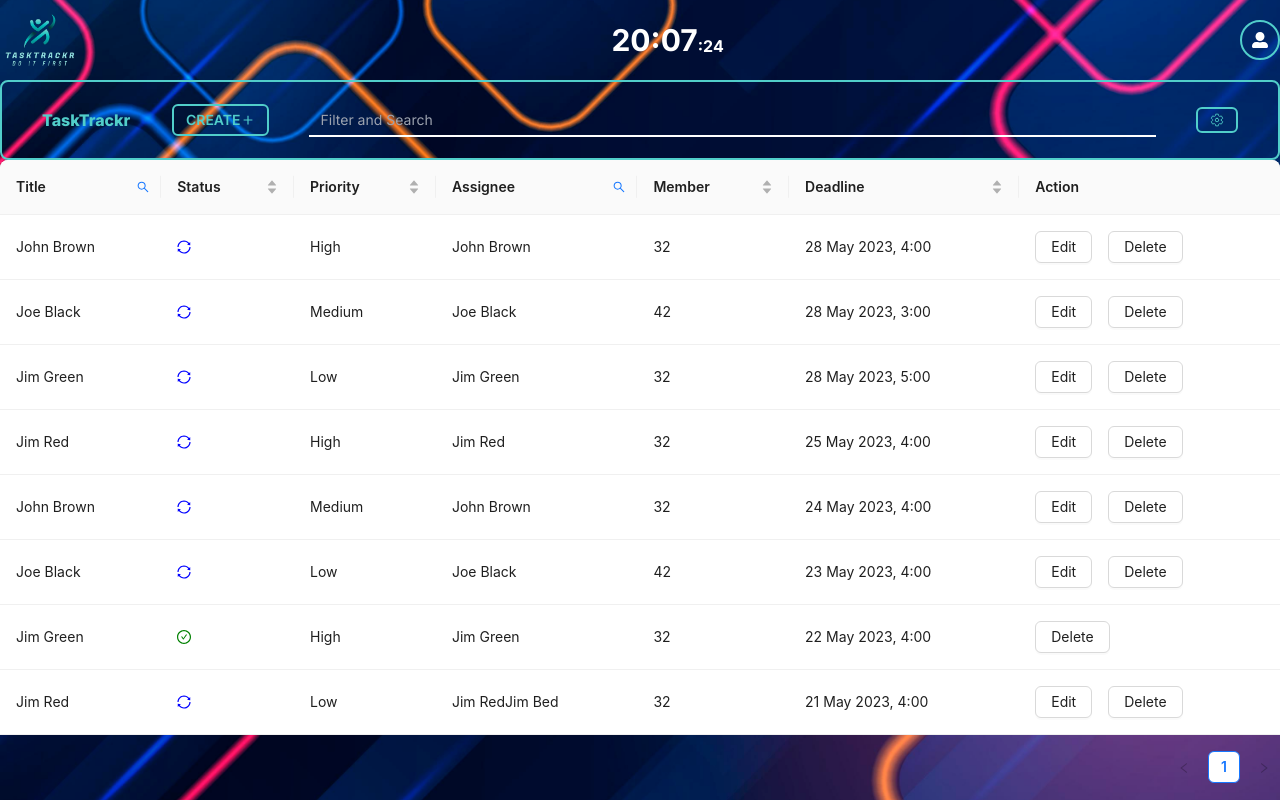
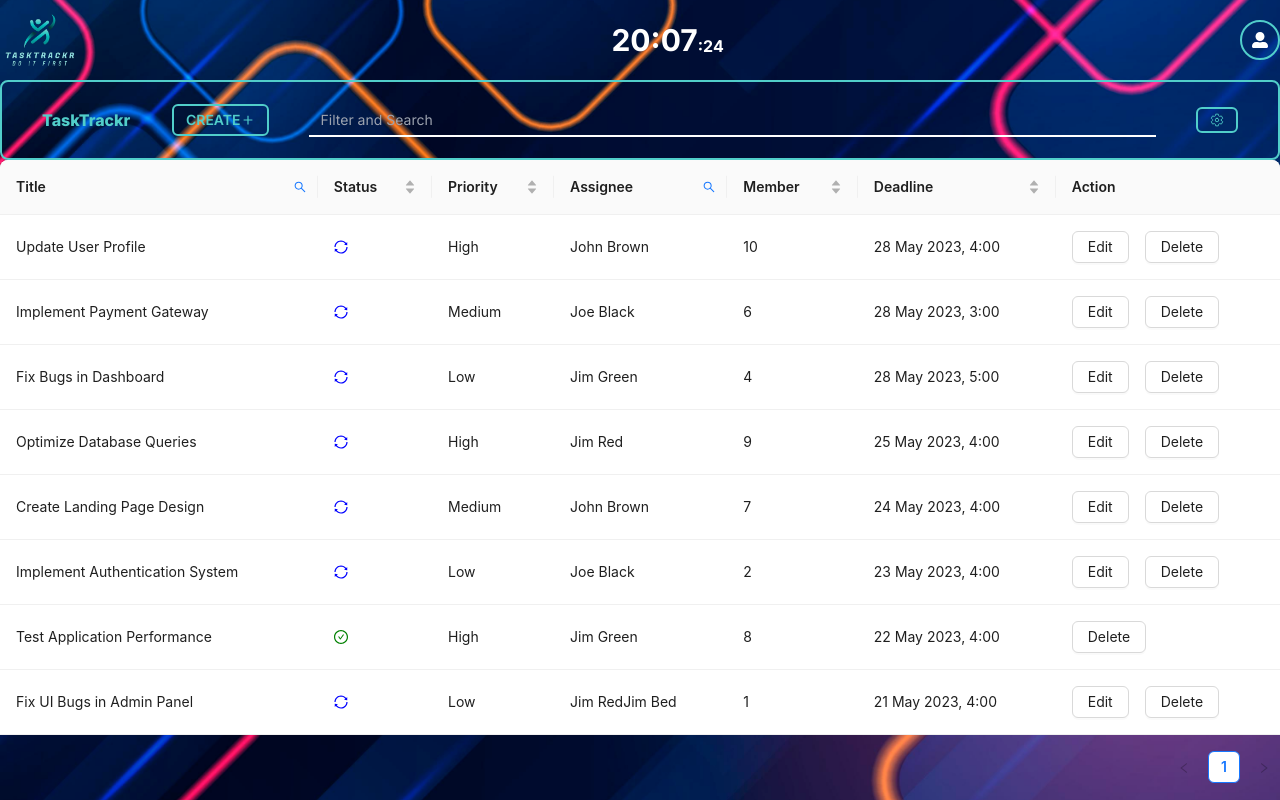
Before and after one commit to bhuiamh/task-trackr-ph, a Next.js app: page / in a window 1280 px wide. Built offline with nearby package versions, Linux system fonts and the light colour scheme; sample sign-in values are in the browser's storage.

Commit message:
Finished

```diff
--- /dev/null
+++ b/public/task.json
@@ -0,0 +1,74 @@
+[
+  {
+    "key": "1",
+    "name": "Update User Profile",
+    "assignee": ["John Brown"],
+    "member": 10,
+    "status": "active",
+    "priority": "High",
+    "deadline": "28 May 2023, 4:00"
+  },
+  {
+    "key": "2",
+    "name": "Implement Payment Gateway",
+    "assignee": ["Joe Black"],
+    "member": 6,
+    "status": "active",
+    "priority": "Medium",
+    "deadline": "28 May 2023, 3:00"
+  },
+  {
+    "key": "3",
+    "name": "Fix Bugs in Dashboard",
+    "assignee": ["Jim Green"],
+    "member": 4,
+    "status": "active",
+    "priority": "Low",
+    "deadline": "28 May 2023, 5:00"
+  },
+  {
+    "key": "4",
+    "name": "Optimize Database Queries",
+    "assignee": ["Jim Red"],
+    "member": 9,
+    "status": "active",
+    "priority": "High",
+    "deadline": "25 May 2023, 4:00"
+  },
+  {
+    "key": "5",
+    "name": "Create Landing Page Design",
+    "assignee": ["John Brown"],
+    "member": 7,
+    "status": "active",
+    "priority": "Medium",
+    "deadline": "24 May 2023, 4:00"
+  },
+  {
+    "key": "6",
+    "name": "Implement Authentication System",
+    "assignee": ["Joe Black"],
+    "member": 2,
+    "status": "active",
+    "priority": "Low",
+    "deadline": "23 May 2023, 4:00"
+  },
+  {
+    "key": "7",
+    "name": "Test Application Performance",
+    "assignee": ["Jim Green"],
+    "member": 8,
+    "status": "finished",
+    "priority": "High",
+    "deadline": "22 May 2023, 4:00"
+  },
+  {
+    "key": "8",
+    "name": "Fix UI Bugs in Admin Panel",
+    "assignee": ["Jim Red", "Jim Bed"],
+    "member": 1,
+    "status": "active",
+    "priority": "Low",
+    "deadline": "21 May 2023, 4:00"
+  }
+]
--- /dev/null
+++ b/src/app/components/common/AddTask.jsx
@@ -0,0 +1,119 @@
+import { Button, DatePicker, Input, Modal, Select } from "antd";
+import { useState } from "react";
+import Swal from "sweetalert2";
+
+const { Option } = Select;
+
+const AddTask = ({ visible, onClose }) => {
+  const filterOption = (input, option) =>
+    (option?.label ?? "").toLowerCase().includes(input.toLowerCase());
+  const [taskName, setTaskName] = useState("");
+  const [assignee, setAssignee] = useState("");
+  const [member, setMember] = useState(1);
+  const [status, setStatus] = useState("active");
+  const [priority, setPriority] = useState("Low");
+  const [deadline, setDeadline] = useState(null);
+
+  const handleSave = () => {
+    const newTask = {
+      name: taskName,
+      assignee: assignee.split(",").map((item) => item.trim()),
+      member,
+      status,
+      priority,
+      deadline: deadline ? deadline.format("YYYY-MM-DD HH:mm") : null,
+    };
+
+    if (newTask.name && newTask.assignee.length > 0 && newTask.deadline) {
+      Swal.fire({
+        title: "Are you sure you want to add this task?",
+        icon: "warning",
+        showCancelButton: true,
+        confirmButtonColor: "#3085d6",
+        cancelButtonColor: "#d33",
+        confirmButtonText: "Yes, Add!",
+        cancelButtonText: "No, Cancel",
+        reverseButtons: true,
+      });
+      onClose();
+    } else {
+      Swal.fire({
+        icon: "error",
+        title: "Oops...",
+        text: "Please fill all the required fields!",
+      });
+    }
+  };
+
+  return (
+    <Modal title="Add Task" visible={visible} onCancel={onClose} footer={null}>
+      <div className="flex flex-col space-y-4">
+        <Select
+          defaultValue="active"
+          value={status}
+          onChange={(value) => setStatus(value)}
+          placeholder="Status"
+        >
+          <Option value="active">Active</Option>
+          <Option value="finished">Finished</Option>
+        </Select>
+        <Input
+          value={taskName}
+          onChange={(e) => setTaskName(e.target.value)}
+          placeholder="Task Name"
+        />
+
+        <Select
+          showSearch
+          mode="multiple"
+          placeholder="Select a Assignee"
+          optionFilterProp="children"
+          filterOption={filterOption}
+          options={[
+            {
+              value: "Mahmudul Hasan Bhuia",
+              label: "Mahmudul Hasan Bhuia",
+            },
+            {
+              value: "jhankar mahbub",
+              label: "Jhankar Mahbub",
+            },
+            {
+              value: "golam dostogir",
+              label: "Golam Dostogir",
+            },
+            {
+              value: "sabbir hossen",
+              label: "Sabbir Hossen",
+            },
+            {
+              vlaue: "abdul rehman",
+              label: "Abdul Rehman",
+            },
+          ]}
+        />
+        <Select
+          value={priority}
+          onChange={(value) => setPriority(value)}
+          placeholder="Priority"
+        >
+          <Option value="Low">Low</Option>
+          <Option value="Medium">Medium</Option>
+          <Option value="High">High</Option>
+        </Select>
+        <DatePicker
+          value={deadline}
+          onChange={(date) => setDeadline(date)}
+          placeholder="Deadline"
+          showTime
+          format="YYYY-MM-DD HH:mm"
+        />
+      </div>
+      <Button type="primary" onClick={handleSave} style={{ marginTop: "10px" }}>
+        Save
+      </Button>
+    </Modal>
+  );
+};
+
+export default AddTask;
--- /dev/null
+++ b/src/app/components/common/ProfileSidebar.jsx
@@ -0,0 +1,29 @@
+import Image from "next/image";
+import CommonButton from "./CommonButton";
+
+const ProfileSidebar = () => {
+  return (
+    <div className="z-50 w-60 lg:w-80 rounded-t-none lg:rounded-t-lg rounded-lg shadow-lg bg-white">
+      <div className="flex gap-4 lg:gap-6 items-end mx-auto border-b border-dsPrimary justify-center p-4 bg-slate-300  rounded-t-none lg:rounded-t-lg">
+        <Image
+          height={200}
+          width={200}
+          className="h-10 w-10 lg:h-16 lg:w-16 bg-cover border border-dsPrimary rounded-full "
+          src="/profile.png"
+          alt="Profile Photo"
+        />
+        <div>
+          <h1 className="text-sm lg:text-base font-bold text-dsPrimary">
+            Mahmudul Hasan Bhuia
+          </h1>
+          <h1 className=" text-sm lg:text-base">+8801819831933</h1>
+        </div>
+      </div>
+      <div className="">
+        <CommonButton>My Profile</CommonButton>
+      </div>
+    </div>
+  );
+};
+
+export default ProfileSidebar;
--- a/src/app/components/common/TaskTable.jsx
+++ b/src/app/components/common/TaskTable.jsx
@@ -1,84 +1,14 @@
-import {SyncOutlined, CheckCircleOutlined, SearchOutlined } from "@ant-design/icons";
+import {
+  CheckCircleOutlined,
+  SearchOutlined,
+  SyncOutlined,
+} from "@ant-design/icons";
 
 import { Button, Input, Space, Table } from "antd";
-import { useRef, useState } from "react";
+import { useEffect, useRef, useState } from "react";
 import Highlighter from "react-highlight-words";
+import Swal from "sweetalert2";
 import EditTask from "./EditTask";
-
-const data = [
-  {
-    key: "1",
-    name: "John Brown",
-    assignee: ["John Brown"],
-    member: 32,
-    status: "active",
-    priority: "High",
-    deadline: "28 May 2023, 4:00",
-  },
-  {
-    key: "2",
-    name: "Joe Black",
-    assignee: ["Joe Black"],
-    member: 42,
-    status: "active",
-    priority: "Medium",
-    deadline: "28 May 2023, 3:00",
-  },
-  {
-    key: "3",
-    name: "Jim Green",
-    assignee: ["Jim Green"],
-    member: 32,
-    status: "active",
-    priority: "Low",
-    deadline: "28 May 2023, 5:00",
-  },
-  {
-    key: "4",
-    name: "Jim Red",
-    assignee: ["Jim Red"],
-    member: 32,
-    status: "active",
-    priority: "High",
-    deadline: "25 May 2023, 4:00",
-  },
-  {
-    key: "5",
-    name: "John Brown",
-    assignee: ["John Brown"],
-    member: 32,
-    status: "active",
-    priority: "Medium",
-    deadline: "24 May 2023, 4:00",
-  },
-  {
-    key: "6",
-    name: "Joe Black",
-    assignee: ["Joe Black"],
-    member: 42,
-    status: "active",
-    priority: "Low",
-    deadline: "23 May 2023, 4:00",
-  },
-  {
-    key: "7",
-    name: "Jim Green",
-    assignee: ["Jim Green"],
-    member: 32,
-    status: "finished",
-    priority: "High",
-    deadline: "22 May 2023, 4:00",
-  },
-  {
-    key: "8",
-    name: "Jim Red",
-    assignee: ["Jim Red", "Jim Bed"],
-    member: 32,
-    status: "active",
-    priority: "Low",
-    deadline: "21 May 2023, 4:00",
-  },
-];
 
 const TaskTable = () => {
   const [searchText, setSearchText] = useState("");
@@ -86,6 +16,25 @@ const TaskTable = () => {
   const searchInput = useRef(null);
   const [editModalVisible, setEditModalVisible] = useState(false);
   const [editedRow, setEditedRow] = useState(null); // Added state for edited row
+
+  const [data, setData] = useState([]);
+
+  useEffect(() => {
+    const fetchData = async () => {
+      try {
+        const response = await fetch("/task.json");
+        if (!response.ok) {
+          throw new Error("Failed to fetch data");
+        }
+        const jsonData = await response.json();
+        setData(jsonData);
+      } catch (error) {
+        console.error("Error fetching data:", error.message);
+      }
+    };
+
+    fetchData();
+  }, []);
 
   const handleSearch = (selectedKeys, confirm, dataIndex) => {
     confirm();
@@ -255,9 +204,7 @@ const TaskTable = () => {
       render: (text, record) => {
         // Conditionally render the "Edit" button based on the status
         if (record.status === "finished") {
-            return (
-              <Button onClick={() => handleDelete(record)}>Delete</Button>
-            );
+          return <Button onClick={() => handleDelete(record)}>Delete</Button>;
         } else {
           return (
             <Space size="middle">
@@ -275,11 +222,30 @@ const TaskTable = () => {
   };
 
   const handleDelete = (record) => {
-    console.log("Delete", record);
+    Swal.fire({
+      title: "Are you sure?",
+      text: "You won't be able to revert this!",
+      icon: "warning",
+      showCancelButton: true,
+      confirmButtonColor: "#3085d6",
+      cancelButtonColor: "#d33",
+      confirmButtonText: "Yes, delete it!",
+    }).then((result) => {
+      if (result.isConfirmed) {
+        Swal.fire({
+          title: "Deleted!",
+          icon: "success",
+          text: "Your task has been deleted.",
+          showConfirmButton: false,
+          timer: 1500,
+
+        });
+      }
+    });
   };
 
   return (
-    <div>
+    <div className="z-20">
       <Table columns={columns} dataSource={data} />
       <EditTask
         visible={editModalVisible}
--- a/src/app/components/common/TopSideBar.jsx
+++ b/src/app/components/common/TopSideBar.jsx
@@ -1,19 +1,22 @@
+
+import { useState } from "react";
 import { IoMdAdd } from "react-icons/io";
 import { IoSettingsOutline } from "react-icons/io5";
+import AddTask from "./AddTask";
 import CommonButton from "./CommonButton";
 import InputField from "./InputField";
 
 const TopSideBar = () => {
+  const [editModalVisible, setEditModalVisible] = useState(false);
   return (
     <div className="w-full h-16 lg:h-20 border lg:border-2 rounded-lg border-primary flex items-center justify-between gap-3 md:gap-6 lg:gap-10 px-4 md:px-6 lg:px-10">
       <div className="w-32">
-
         <h1 className="text-xs md:text-sm lg:text-base font-extrabold text-primary block">
-        TaskTrackr
+          TaskTrackr
         </h1>
       </div>
       <div>
-        <CommonButton>
+        <CommonButton onClick={() => setEditModalVisible(true)}>
           CREATE <IoMdAdd />
         </CommonButton>
       </div>
@@ -29,6 +32,11 @@ const TopSideBar = () => {
           <IoSettingsOutline />
         </CommonButton>
       </div>
+
+      <AddTask
+        visible={editModalVisible}
+        onClose={() => setEditModalVisible(false)}
+      />
     </div>
   );
 };
--- a/src/app/page.js
+++ b/src/app/page.js
@@ -1,8 +1,8 @@
 "use client";
 import { useRouter } from "next/navigation";
 import { useEffect, useState } from "react";
+import TaskTable from "./components/common/TaskTable";
 import TopSideBar from "./components/common/TopSideBar";
-import TaskTable from "./components/common/TaskTable";
 
 export default function Home() {
   const router = useRouter();
@@ -17,9 +17,11 @@ export default function Home() {
     }
   }, [router]);
   return (
-    <main className="container mx-auto pt-20 px-4 lg:px-0">
+    <main className="z-20 container mx-auto pt-20 px-4 lg:px-0">
       <TopSideBar />
-      <TaskTable />
+      <div>
+        <TaskTable />
+      </div>
     </main>
   );
 }
```
Also changed, not shown: src/app/components/common/EditTask.jsx (+81 -19 lines), src/app/components/common/Navbar.jsx (+9 -6 lines), public/profile.png (added). Lines whose indentation alone changed are shown as unchanged.
